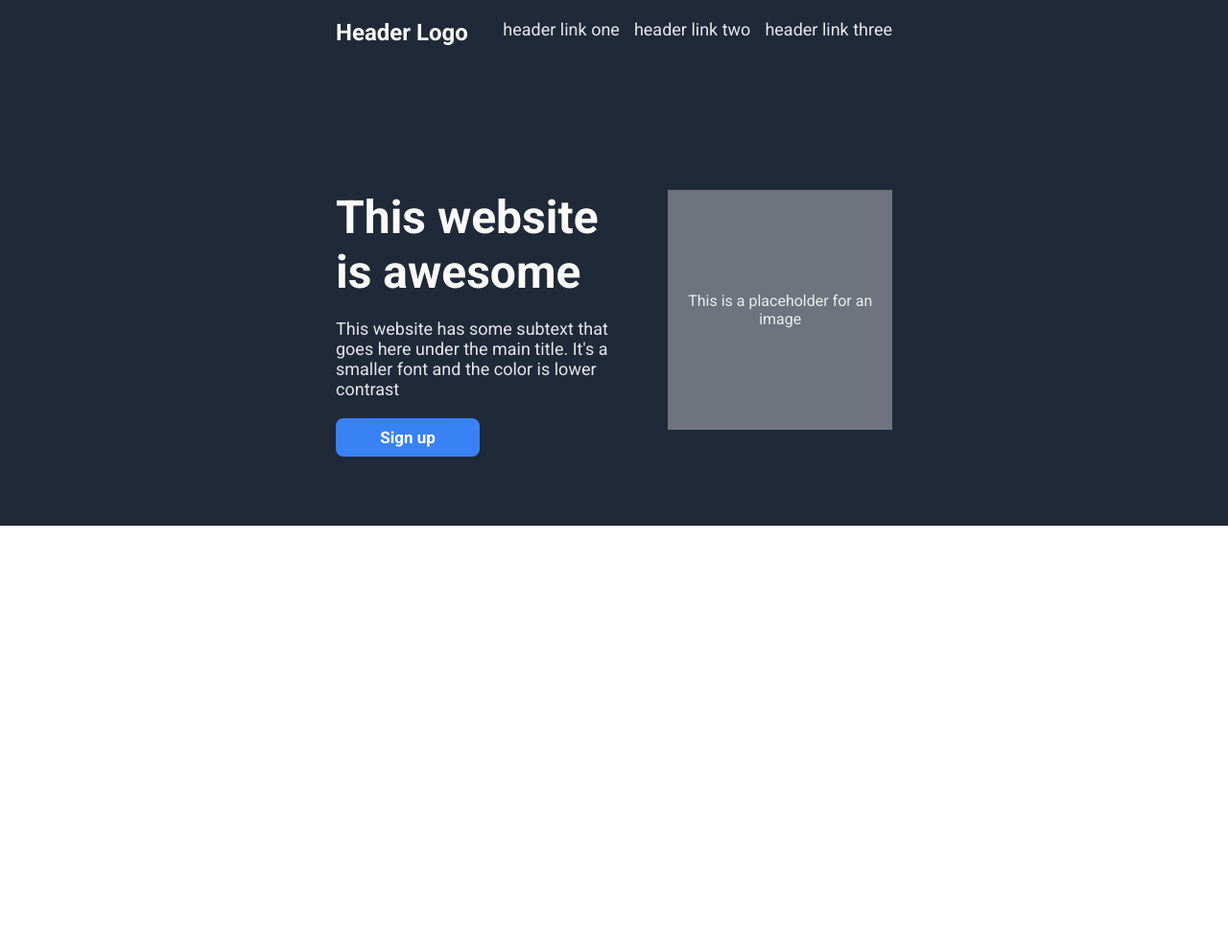
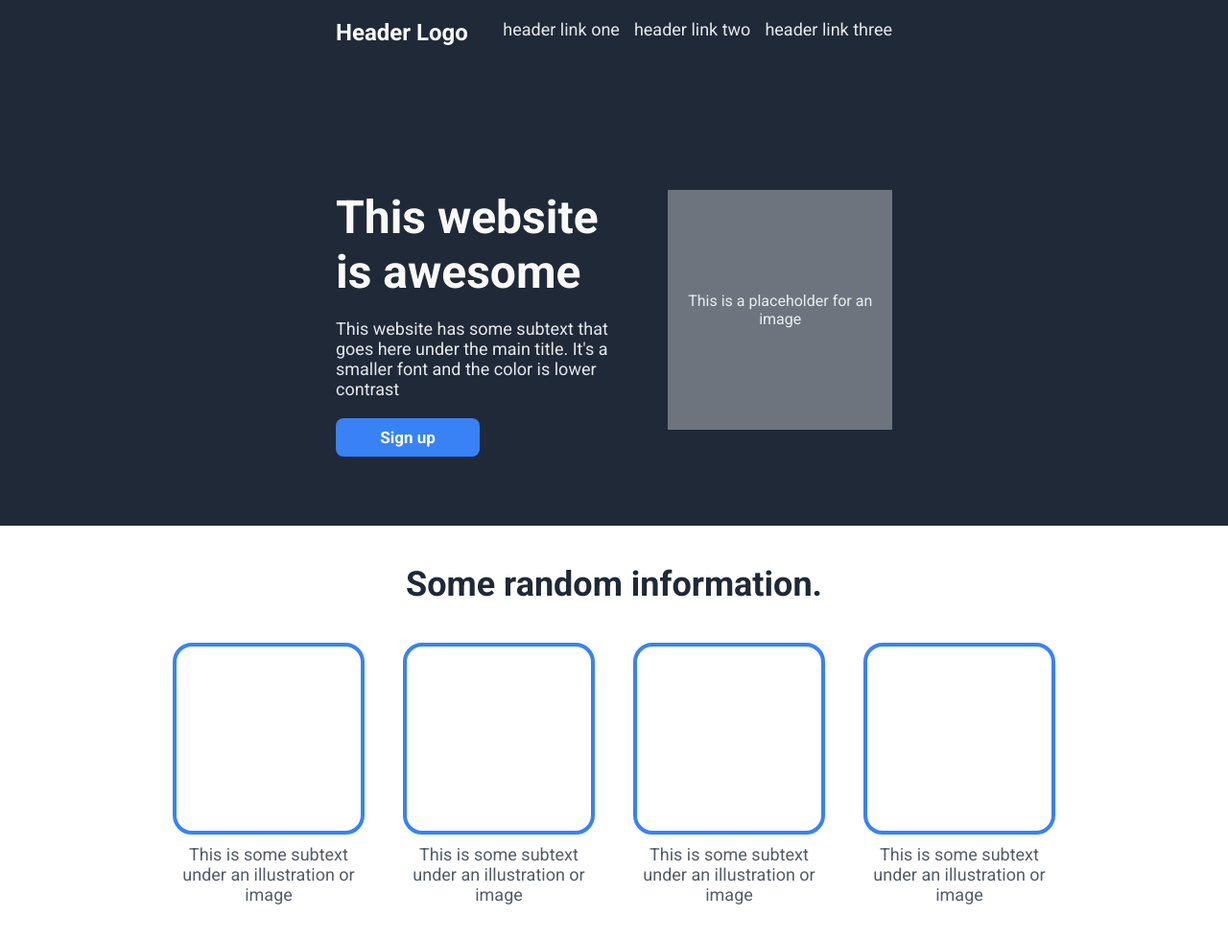
Before and after one commit to CorruptDino/Landing-Page-TOD, a plain HTML site: page index.html in a window 1280 px wide. Shown: the whole page at 96% size. Before the commit the page ends 800 px from the top, so only its background shows below. Drawn offline with Linux system fonts and the light colour scheme.

Commit message:
Add Information Header

```diff
--- a/index.html
+++ b/index.html
@@ -27,11 +27,30 @@
     </div>
     <div class="image-placeholder">
     <div class="placeholder"> This is a placeholder for an image</div>
+    </div></div></div>
 
+    <div class="informationheader">
+        <div id="text">Some random information.</div>
+        <div class="boxcontainer">
+        <div class="info">
+        <button class="box"> </button>
+        <div class="text">This is some subtext under an illustration or image</div>
+        </div>
+        <div class="info">
+        <button class="box"> </button>
+        <div class="text">This is some subtext under an illustration or image</div>
+        </div>
+        <div class="info">
+        <button class="box"> </button>
+        <div class="text">This is some subtext under an illustration or image</div>
+        </div>
+        <div class="info">
+        <button class="box"> </button>
+        <div class="text">This is some subtext under an illustration or image</div>
+        </div>
+    </div>
 
     </div>
-    </div>
-
 
 
 </body>
--- a/style.css
+++ b/style.css
@@ -92,3 +92,47 @@ body {
     font-weight: bold;
     margin-top: 20px;
 }
+
+.informationheader {
+    margin-bottom: 100px;
+}
+
+.informationheader #text {
+    display: flex;
+    justify-content: center;
+    align-items: center;
+    font-size: 36px;
+    font-weight: bolder;
+    color: #1F2937;
+    margin-top: 40px;
+}
+
+.box {
+    width: 200px;
+    height: 200px;
+    border-radius: 20px;
+    border-width: 4px;
+    border-color: #3882f6;
+    border-style: solid;
+    background-color: transparent;
+}
+
+.boxcontainer {
+    display: flex;
+    align-content: center;
+    justify-content: center;
+    margin-top: 40px;
+    gap: 40px;
+
+}
+
+.info {
+    max-width: 200px;
+    text-align: center;
+}
+
+.info .text {
+    margin-top: 10px;
+    font-size: 18px;
+    color: #535d6a;
+}
```
